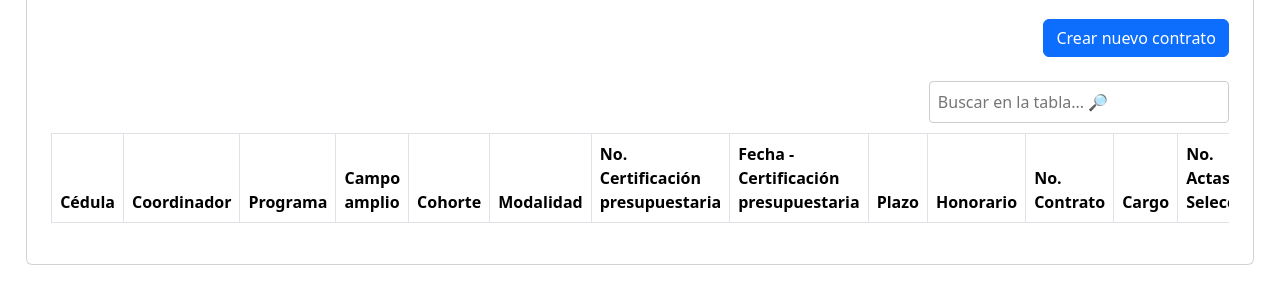
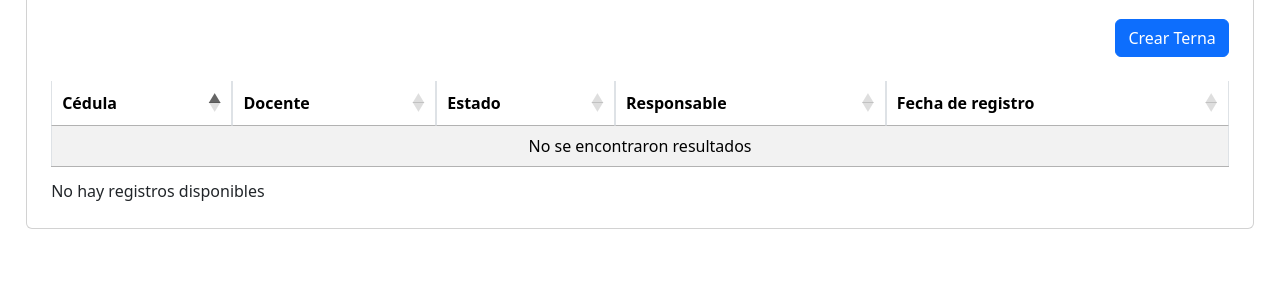
Before and after one commit to pablomonterof1/gestionposgrado, a Django app: page /ternapmmsp/1/ in a window 1280 px wide. Shown: the part 152-456 px from the top of the page. Run offline with Django 5.2, Linux system fonts and the light colour scheme; tables that the repository leaves empty hold one stand-in row (values such as "Sample post"); lists and menus that the app fills with data are empty; some libraries are stand-ins or nearby versions.

Commit message:
26jun202511:40Anthony

```diff
--- a/seleccionperfiles/templates/terna_sp.html
+++ b/seleccionperfiles/templates/terna_sp.html
@@ -11,38 +11,21 @@
 
         <div style="text-align: right;">
 
-            <a class="btn  btn-primary" href="#"> Crear nuevo contrato</a>
+            <a class="btn  btn-primary" href="#"> Crear Terna</a>
         </div>
 
         <!-- Lista de contrados x docente -->
 
         <div class="table-responsive mt-4">
 
-            <div style="text-align: right;">
-
-                <input class="inputbuscar" type="text" id="buscador" placeholder="Buscar en la tabla... 🔎"
-                    aria-label="Search ">
-            </div>
-
-            <table id="tablaContratos" class="table table-striped table-bordered">
+            <table id="tablaTernapmmsp" class="table table-striped table-bordered">
                 <thead>
                     <tr>
                         <th scope="col">Cédula</th>
-                        <th scope="col">Coordinador</th>
-                        <th scope="col">Programa</th>
-                        <th scope="col">Campo amplio</th>
-                        <th scope="col">Cohorte</th>
-                        <th scope="col">Modalidad</th>
-                        <th scope="col">No. Certificación presupuestaria</th>
-                        <th scope="col">Fecha - Certificación presupuestaria</th>
-                        <th scope="col">Plazo</th>
-                        <th scope="col">Honorario</th>
-                        <th scope="col">No. Contrato</th>
-                        <th scope="col">Cargo</th>
-                        <th scope="col">No. Actas de Selección</th>
-                        <th scope="col">Oficio entregado por TH</th>
-                        <th scope="col">Modalidad Contractuar</th>
-                        <th scope="col">Observaciones</th>
+                        <th scope="col">Docente</th>
+                        <th scope="col">Estado</th>
+                        <th scope="col">Responsable</th>
+                        <th scope="col">Fecha de registro</th>
 
                     </tr>
                 </thead>
@@ -94,28 +77,29 @@
 
 
 <script>
-    const buscador = document.getElementById('buscador');
-    const tabla = document.getElementById('tablaContratos').getElementsByTagName('tbody')[0];
 
-    buscador.addEventListener('keyup', function () {
-        const filtro = buscador.value.toLowerCase();
-        const filas = tabla.getElementsByTagName('tr');
+    $(document).ready(function () {
+    $('#tablaTernapmmsp').DataTable({
+        "language": {
+            "lengthMenu": "Mostrar _MENU_ registros por página",
+            "zeroRecords": "No se encontraron resultados",
+            "info": "Mostrando página _PAGE_ de _PAGES_",
+            "infoEmpty": "No hay registros disponibles",
+            "infoFiltered": "(filtrado de _MAX_ registros totales)",
+            "search": "Buscar:",
+            "paginate": {
+                "first": "Primera",
+                "last": "Última",
+                "next": "Siguiente",
+                "previous": "Anterior"
+            }
+        },
+        "bLengthChange": false,   // Oculta el selector de cantidad de registros
+        "bFilter": false,         // Oculta el campo de búsqueda
+        "bPaginate": false        // Oculta la paginación
+    });
+});
 
-        for (let i = 0; i < filas.length; i++) {
-            const celdas = filas[i].getElementsByTagName('td');
-            let coincide = false;
-
-            for (let j = 0; j < celdas.length; j++) {
-                const texto = celdas[j].textContent.toLowerCase();
-                if (texto.indexOf(filtro) > -1) {
-                    coincide = true;
-                    break;
-                }
-            }
-
-            filas[i].style.display = coincide ? '' : 'none';
-        }
-    });
 
     function confirmarBorrado(id) {
         Swal.fire({
@@ -133,7 +117,10 @@
             }
         })
     }
+
+
 </script>
 
 
+
 {% endblock %}
```
